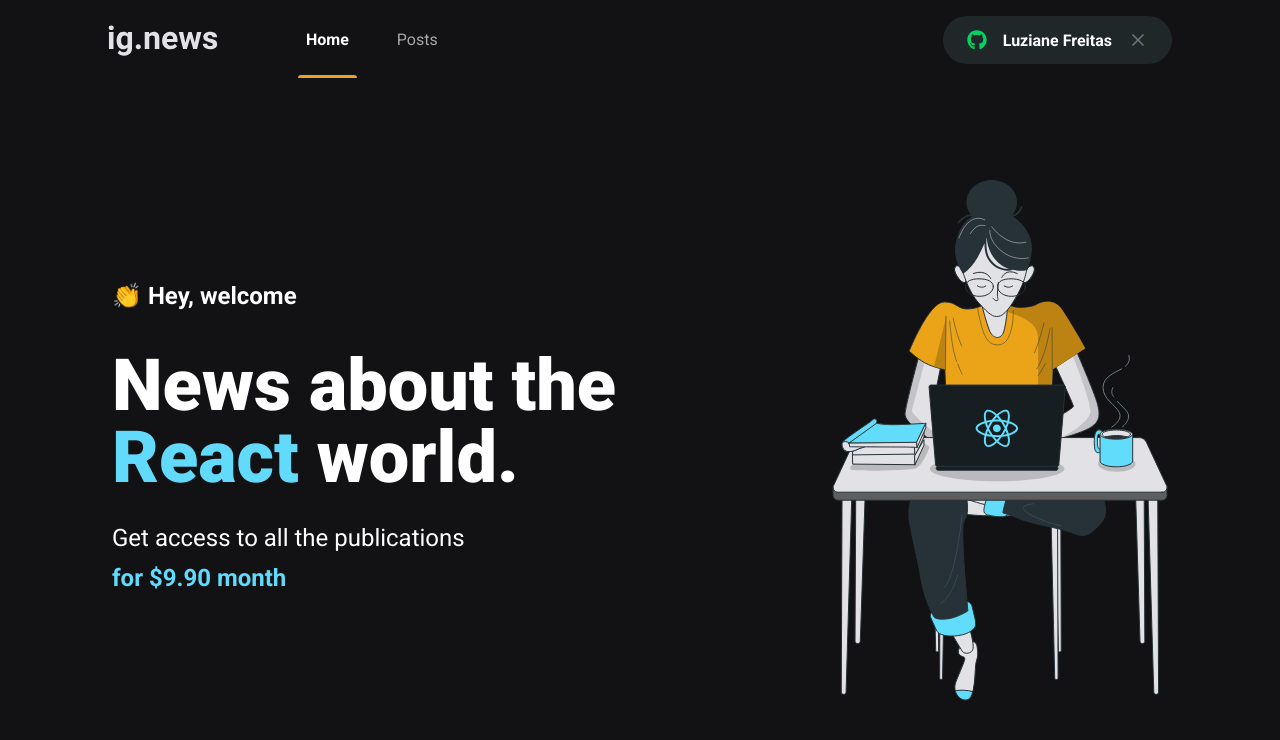
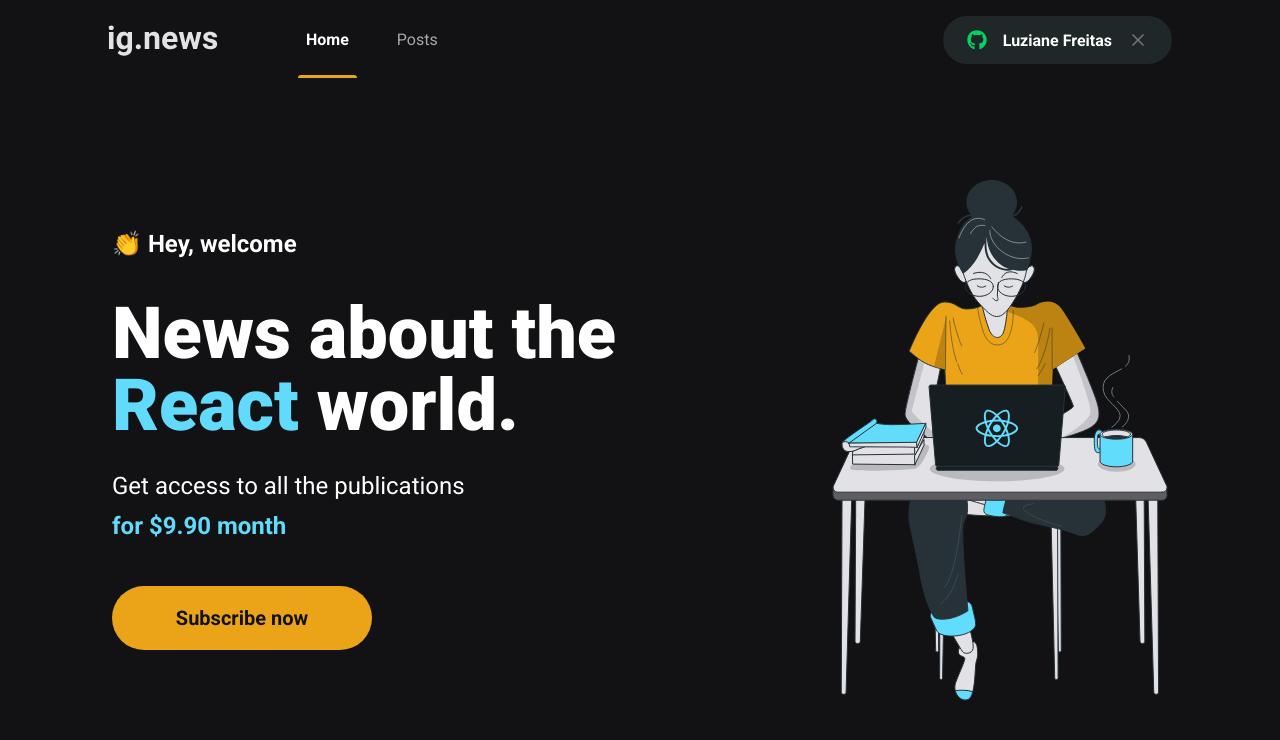
Before and after one commit to LuzianeFreitas/ignews, a Next.js app: page / in a window 1280 px wide. Shown: the top 740 px of the page. Built offline with nearby package versions, Linux system fonts and the light colour scheme.

Commit message:
adicionado componente subscribe

```diff
--- /dev/null
+++ b/src/components/SubscribeButton/index.tsx
@@ -0,0 +1,12 @@
+import styles from './styles.module.scss';
+
+export function SubscribeButton() {
+    return (
+        <button
+            type="button"
+            className={styles.subscribeButton}
+        >
+            Subscribe now
+        </button>
+    );
+}
--- /dev/null
+++ b/src/components/SubscribeButton/styles.module.scss
@@ -0,0 +1,20 @@
+.subscribeButton {
+    height: 4rem;
+    width: 260px;
+    border: 0;
+    border-radius: 2rem;
+    background: var(--yellow-500);
+    color: var(--gray-900);
+    font-size: 1.25rem;
+    font-weight: bold;
+
+    display: flex;
+    align-items: center;
+    justify-content: center;
+
+    transition: filter 0.2s;
+
+    &:hover {
+        filter: brightness(0.8);
+    }
+}
--- a/src/pages/home.module.scss
+++ b/src/pages/home.module.scss
@@ -13,6 +13,10 @@
     max-width: 600px;
 
     > span {
+        font-size: 1.5rem;
+    }
+
+    span + span{
         font-size: 1.5rem;
         font-weight: bold;
     }
@@ -38,4 +42,8 @@
             font-weight: bold;
         }
     }
+
+    button {
+        margin-top: 2.5rem;
+    }
 }
--- a/src/pages/index.tsx
+++ b/src/pages/index.tsx
@@ -1,4 +1,5 @@
 import Head from 'next/head';
+import { SubscribeButton } from '../components/SubscribeButton';
 import styles from './home.module.scss';
 
 export default function Home() {
@@ -9,12 +10,13 @@
       </Head>
       <main className={styles.contentContainer}>
         <section className={styles.hero}>
-          <span>👏 Hey, welcome</span>
+          <span>👏</span><span> Hey, welcome</span>
           <h1>News about the <span>React</span> world.</h1>
           <p>
             Get access to all the publications <br />
             <span>for $9.90 month</span>
           </p>
+          <SubscribeButton/>
         </section>
 
         <img src="/images/avatar.svg" alt="Girl coding" />
```
